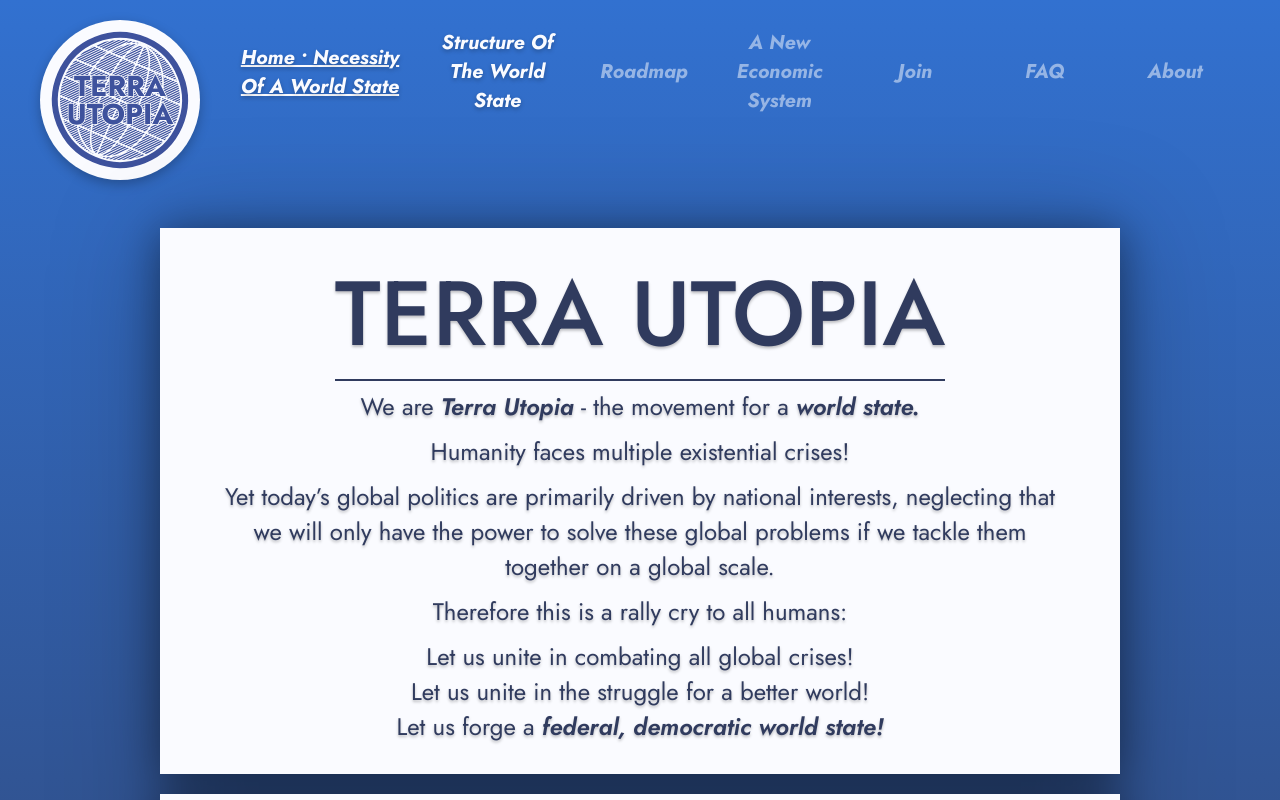
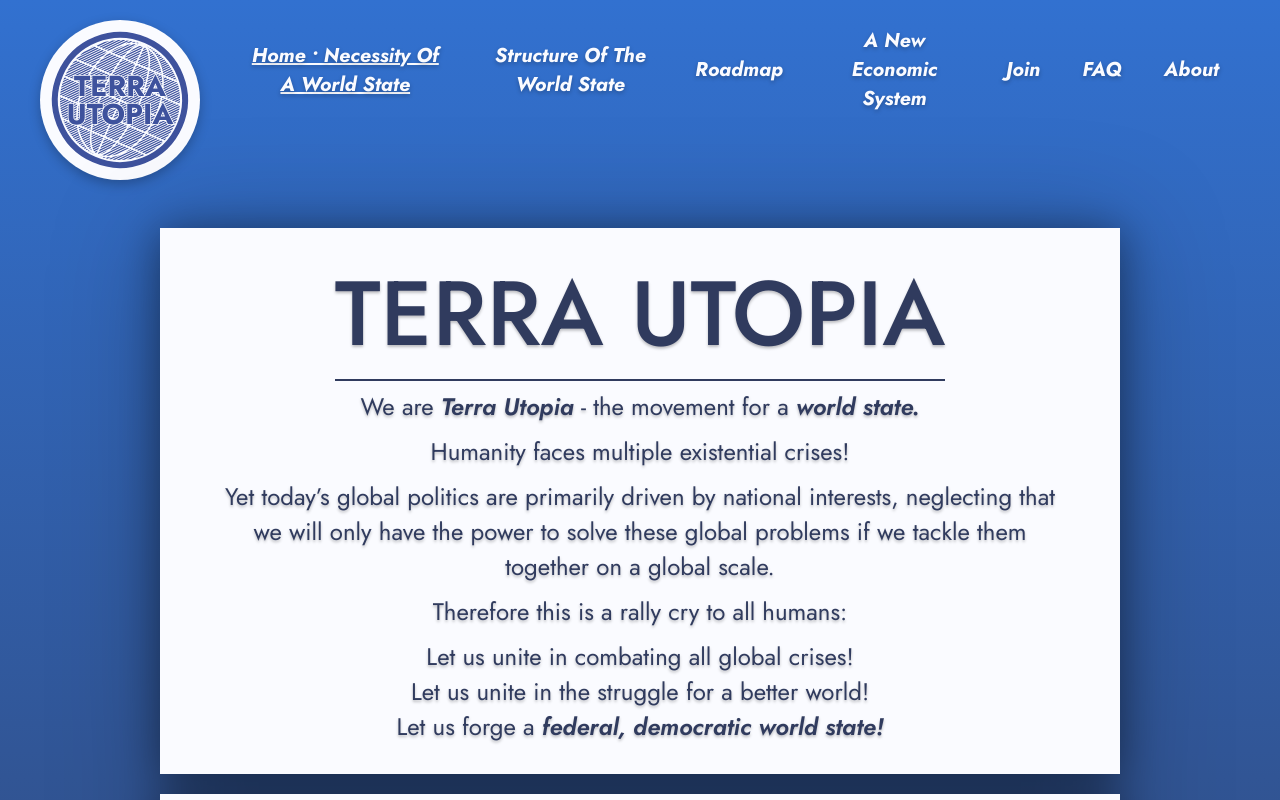
Before and after one commit to terra-utopia/terra-utopia-website, a Nuxt app: page / in a window 1280 px wide. Shown: the top 800 px of the page. Built offline with nearby package versions, Linux system fonts and the light colour scheme.

Commit message:
continued navbar development

```diff
--- a/components/NavBar.vue
+++ b/components/NavBar.vue
@@ -1,16 +1,11 @@
 <template>
-    <NavBarDesktop v-if="!isMobileNavigation"
-        :entries="entries"
-    />
-    <NavBarMobile v-else
-        :entries="entries"
-        :activeEntry="activeEntry"
-    />
+    <NavBarDesktop v-if="!isMobileNavigation" :entries="entries" />
+    <NavBarMobile v-else :entries="entries" :activeEntry="activeEntry" />
 </template>
 
 <script>
 const entries = [
-    { name: 'Home • Necessity Of A World State', to: '/'},
+    { name: 'Home • Necessity Of A World State', to: '/' },
     { name: 'Structure Of The World State', to: '/abc' },
     { name: 'Roadmap', to: '' },
     { name: 'A New Economic System', to: '' },
@@ -24,21 +19,21 @@ export default {
     data() {
         return {
             isMobileNavigation: false,  // will be dynamically overwritten in `created()` (client-only)
-        }
+        };
     },
     computed: {
         entries() {
             return entries.map(entry => Object.assign({ ...entry }, { active: entry.to === this.$route.path }));
         },
         activeEntry() {
-            return this.entries.filter(entry => { return entry.active })[0];
+            return this.entries.filter(entry => { return entry.active; })[0];
         },
     },
     created() {
         if (process.client) {  // only react to screen size if we're on a physical device (instead of the render server)
             const updateMobileNavigation = () => {
-                this.isMobileNavigation = window.innerWidth < 990;
-            }
+                this.isMobileNavigation = window.innerWidth < 1060;
+            };
             updateMobileNavigation(); // initial evaluation of screen size
             window.addEventListener('resize', updateMobileNavigation); // always reevaluate when screen size changes
         }
--- a/components/NavBarDesktop.vue
+++ b/components/NavBarDesktop.vue
@@ -1,11 +1,9 @@
 <template>
     <nav class="NavBarDesktop">
-        <!-- LOGO -->
         <NuxtLink to="/" class="home-logo">
             <img src="~/assets/logo.svg" />
         </NuxtLink>
 
-        <!-- Main Navigation List -->
         <div class="nav-link-container">
             <NuxtLink
                 v-for="(entry, i) in entries"
@@ -13,9 +11,8 @@
                 v-html="entry.name"
                 :key="i"
                 class="nav-link"
-                :class="{ disabled: !entry.to, active: entry.active }"
-            >
-            </NuxtLink>
+                :class="{ disabled: /*!entry.to*/ false, active: entry.active }"
+            />
         </div>
     </nav>
 </template>
@@ -26,6 +23,7 @@ export default {
     props: ['entries'],
 };
 </script>
+
 
 <style lang="scss" scoped>
 @import "~/assets/shared-styles.scss";
@@ -48,15 +46,10 @@ export default {
         }
 
         transform: scale(1);
-        transition: 0.6s;
+        transition: 0.3s;
         &:hover {
             transform: scale(1.05);
         }
-    }
-
-    div.mobile-navigation-header {
-        // disabled on desktop
-        display: none;
     }
 
     .nav-link-container {
@@ -64,13 +57,12 @@ export default {
         display: flex;
         flex-flow: row;
         align-items: center;
-        justify-content: space-around;
+        justify-content: space-around; // only important for really really wide monitors ??
 
         a {
             position: relative;
-            padding: 8px;
-            margin: 0 5px;
-            min-width: 120px;
+            padding: 6px 16px;
+            margin: 0 16px;
             text-align: center;
             color: $c-extralight;
             text-shadow: 0 2px 4px rgba(0, 0, 0, 0.25);
@@ -80,8 +72,11 @@ export default {
             @media (max-width: 1450px) {
                 font-size: 20px;
             }
-            @media (max-width: 1260px) {
-                min-width: initial;
+            @media (max-width: 1300px) {
+                margin: 0 5px;
+            }
+            @media (max-width: 1140px) {
+                padding: 6px 8px;
             }
 
             &.active {
@@ -100,20 +95,20 @@ export default {
                     content: "";
                     width: 100%;
                     height: 100%;
-                    background: rgba(#fff, 0);
+                    background: $nav-white-bg;
+                    border: $nav-white-border;
                     border-radius: $nav-border-r;
-                    border: 1px solid rgba(#fff, 0);
                     position: absolute;
                     bottom: 0px;
                     left: 0px;
                     z-index: -1;
+                    opacity: 0;
                     transform: scale(0.95);
-                    transition: 0.6s;
+                    transition: 0.3s;
                 }
 
                 &:hover::after {
-                    background: $nav-white-bg;
-                    border: $nav-white-border;
+                    opacity: 1;
                     transform: scale(1);
                 }
             }
--- a/components/NavBarMobile.vue
+++ b/components/NavBarMobile.vue
@@ -21,11 +21,15 @@
             <NuxtLink
                 v-for="(entry, i) in entries"
                 :to="entry.to"
-                v-html="entry.name"
                 :key="i"
                 class="nav-link"
-                :class="{ disabled: !entry.to, active: entry.active }"
+                :class="{ disabled: !entry.to }"
             >
+                <img
+                    v-if="entry.active"
+                    src="~/assets/active-nav-link-pointer.svg"
+                />
+                <span v-html="entry.name"></span>
             </NuxtLink>
         </div>
     </nav>
@@ -64,7 +68,7 @@ export default {
             }
 
             transform: scale(1);
-            transition: 0.6s;
+            transition: 0.3s;
             &:hover {
                 transform: scale(1.05);
             }
@@ -106,8 +110,13 @@ export default {
                 right: 8px;
                 border-top: $nav-white-border;
             }
+
             &:hover {
                 background: $nav-white-bg;
+            }
+
+            img {
+                animation: jumping-pointer 1s infinite ease-in-out;
             }
         }
     }
@@ -115,4 +124,16 @@ export default {
     &.collapsed {
     }
 }
+
+@keyframes jumping-pointer {
+    0% {
+        transform: translateX(-12px);
+    }
+    50% {
+        transform: translateX(-2px);
+    }
+    100% {
+        transform: translateX(-12px);
+    }
+}
 </style>
```
Also changed, not shown: assets/active-nav-link-pointer.svg (added).
